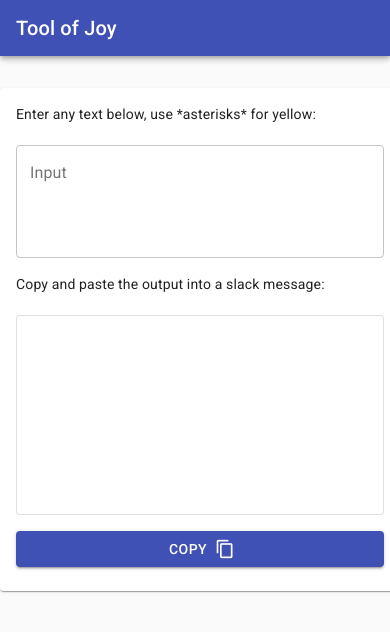
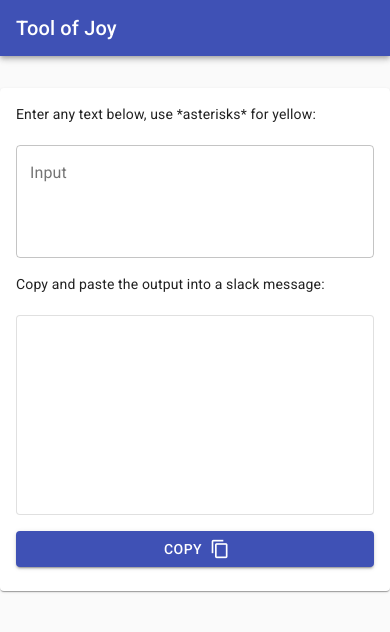
Before and after one commit to sprejjs/toolofjoy, a React (Create React App) app: page / in a window 390 px wide. Shown: the top 632 px of the page. Built offline with nearby package versions, Linux system fonts and the light colour scheme.

Commit message:
fix: Making the form more responsive

```diff
--- a/src/InputForm.js
+++ b/src/InputForm.js
@@ -13,11 +13,10 @@ import React from "react";
 
 const useStyles = () => ({
     root: {
-        minWidth: 400,
         marginLeft: "auto",
         marginRight: "auto",
         marginTop: 32,
-        maxWidth: 1.2
+        maxWidth: 400
     },
     output: {
         minHeight: 200,
```
